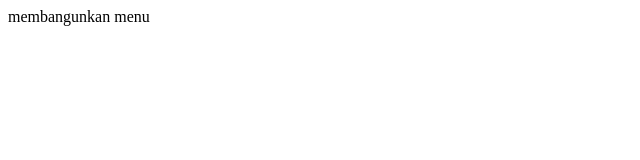
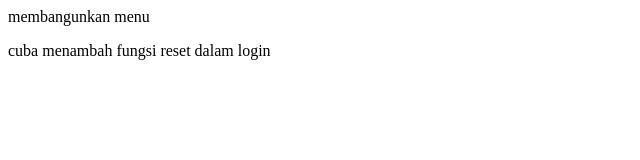
Before and after one commit to alyanajiha/projek01-html, a plain HTML site: page login.html in a window 1280 px wide. Shown: the whole page, without its empty margins (0-640 px from the left). Drawn offline with Linux system fonts and the light colour scheme.

Commit message:
ubah isi login.html di cabang master

```diff
--- a/login.html
+++ b/login.html
@@ -1,5 +1,6 @@
 <html>
     <body>
         <p>membangunkan menu</p>
+        <p>cuba menambah fungsi reset dalam login</p>
     </body>
 </html>
```
